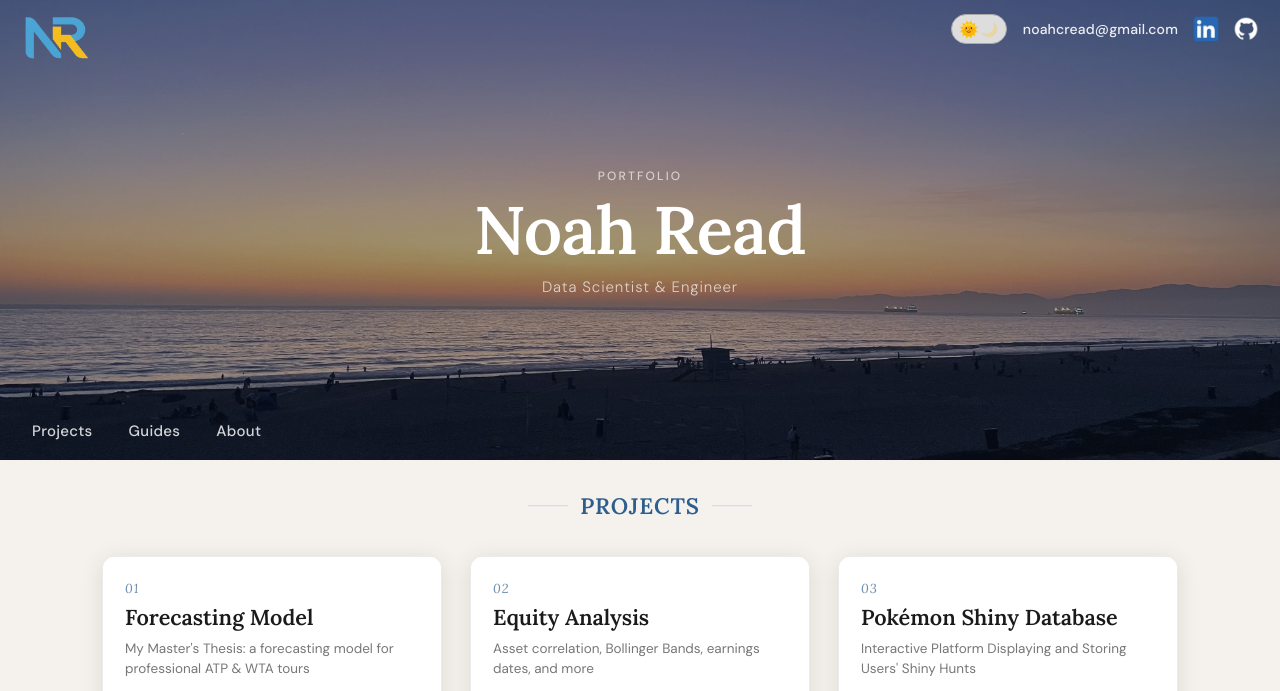
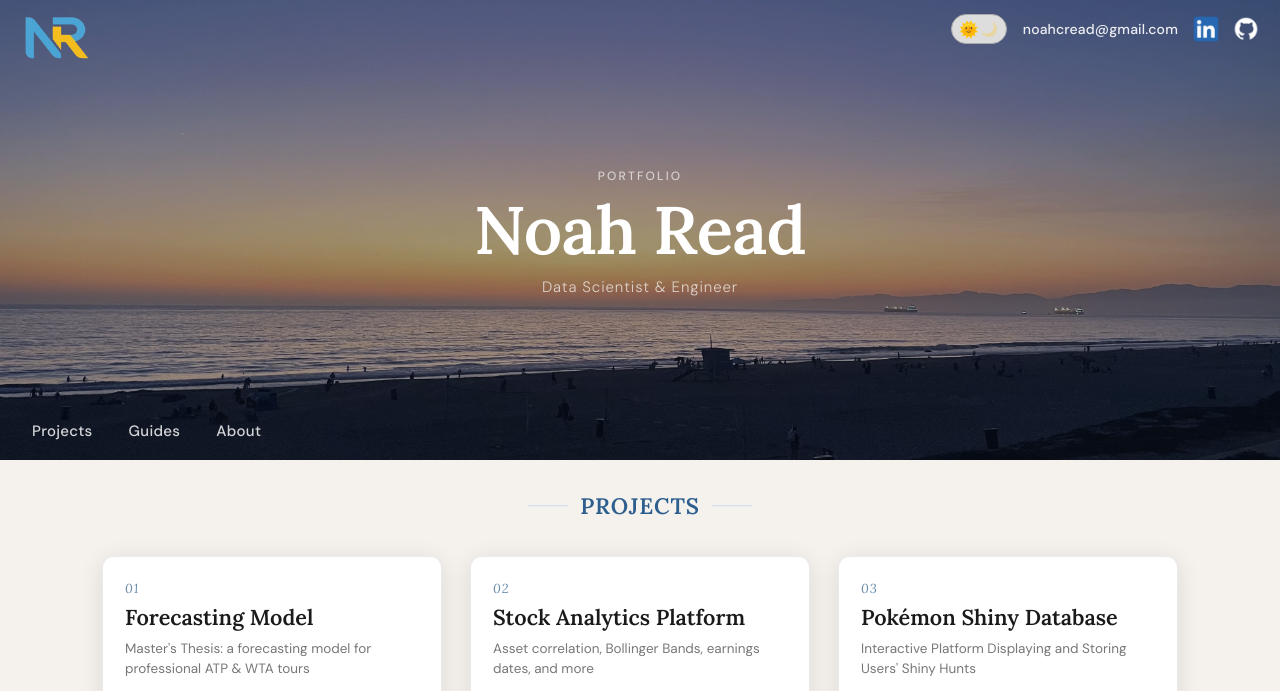
Before and after one commit to ncread/ncread.github.io, a Jekyll site: the page index.html, which Jekyll copies as it is, in a window 1280 px wide, cut to the strip 0-691 px from the top of the page. Built offline with Jekyll 4.4.1, drawn with Linux system fonts in a browser that asks for light colours.

Commit message:
stock project name update

```diff
--- a/index.html
+++ b/index.html
@@ -68,10 +68,10 @@
                     <div class="project_title">
                         <span class="project_number">01</span>
                         <h3>Forecasting Model</h3>
-                        <p class="skills">My Master's Thesis: a forecasting model for professional ATP &amp; WTA tours</p>
+                        <p class="skills">Master's Thesis: a forecasting model for professional ATP &amp; WTA tours</p>
                     </div>
                     <div class="thesis_img" href="/thesis/">
-                        <img src="/assets/tennis_thesis.jpg" alt="UCLA Master's Thesis: Forecasting the Outcomes of Professional Tennis Matches">
+                        <img src="/assets/tennis_thesis.jpg" alt="Thesis Image">
                     </div>
                 </a>
             </div>
@@ -80,11 +80,11 @@
                 <a class="project_card_inner" href="https://stock-flask-dash.onrender.com/">
                         <div class="project_title">
                         <span class="project_number">02</span>
-                        <h3>Equity Analysis</h3>
+                        <h3>Stock Analytics Platform</h3>
                         <p class="skills">Asset correlation, Bollinger Bands, earnings dates, and more </p>
                     </div>
                     <div class="thesis_img" href="https://stock-flask-dash.onrender.com/" target="_blank">
-                        <img src="/assets/stock_market.jpg" alt="Equity Analysis Dashboard">
+                        <img src="/assets/stock_market.jpg" alt="Stock Analytics Image">
                     </div>
                 </a>
             </div>
```
